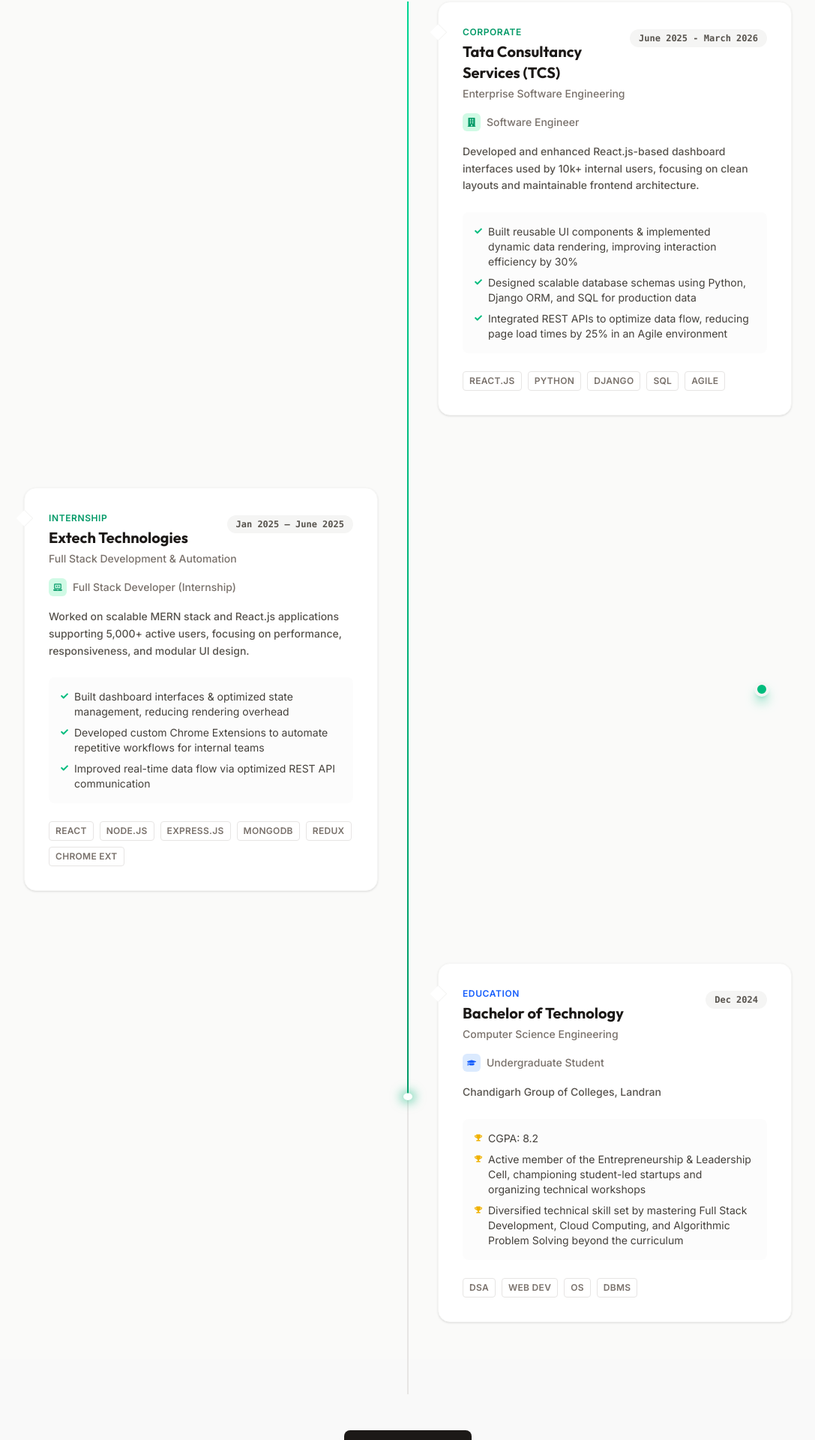
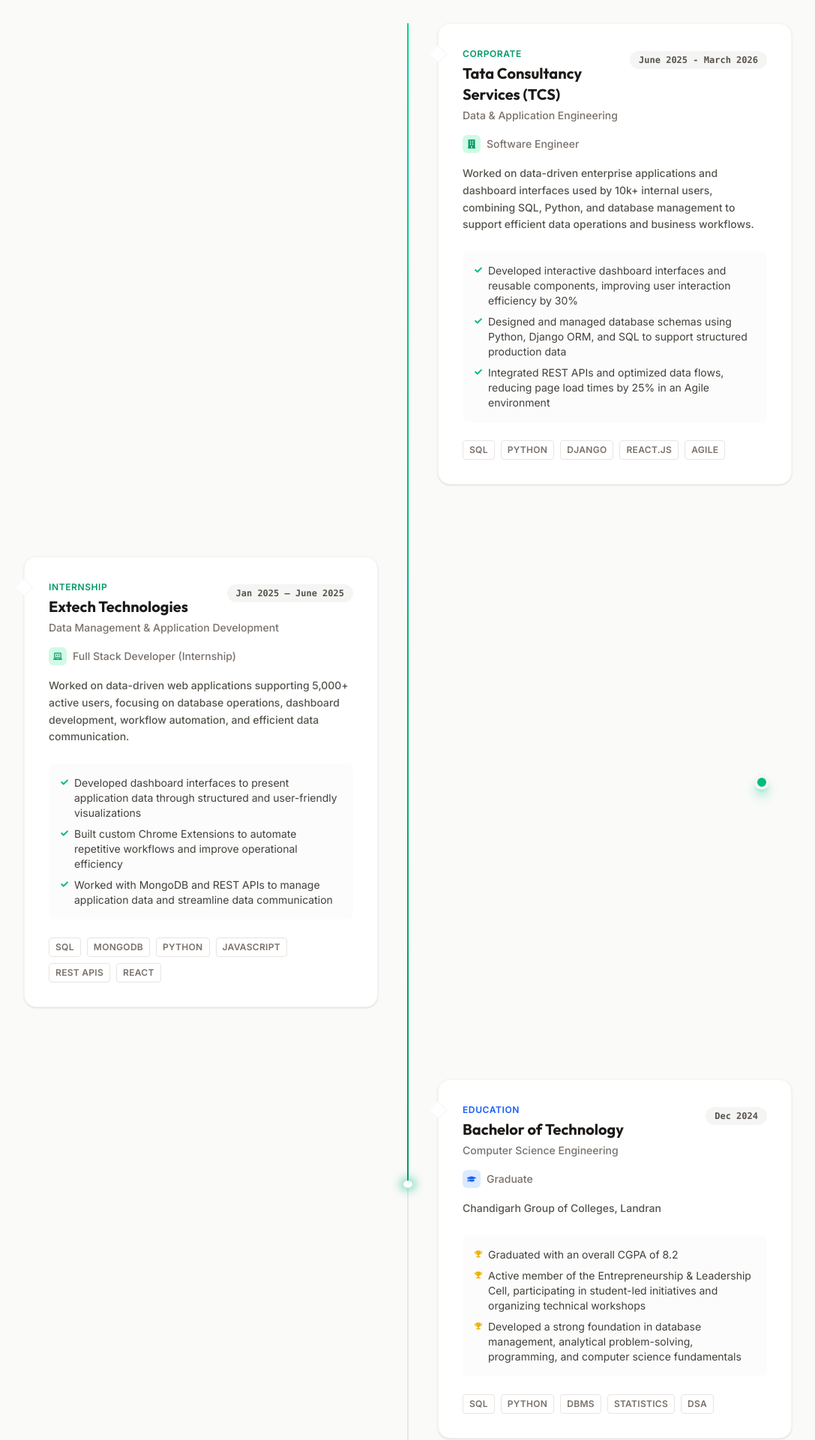
Before and after one commit to unisiremainhub-gif/portfolio, a React (Vite) app: page / in a window 1280 px wide. Shown: the part 1237-3157 px from the top of the page at 75% size, without its empty margins (96-1183 px from the left). Built offline with nearby package versions, Linux system fonts and the light colour scheme.

Commit message:
Update workExperience.jsx

```diff
--- a/src/Components/Home/workExperience.jsx
+++ b/src/Components/Home/workExperience.jsx
@@ -1,3 +1,4 @@
+
 import { m as motion, useScroll, useTransform, useSpring } from 'framer-motion';
 import { useRef } from 'react';
 import { FaBuilding, FaCheck, FaArrowRight, FaLaptopCode, FaTrophy, FaGraduationCap } from 'react-icons/fa';
@@ -6,50 +7,50 @@ const experiences = [
   {
     id: 1,
     title: "Tata Consultancy Services (TCS)",
-    subtitle: "Enterprise Software Engineering",
+    subtitle: "Data & Application Engineering",
     role: "Software Engineer",
     period: "June 2025 - March 2026",
     type: "Corporate",
     icon: FaBuilding,
-    description: "Developed and enhanced React.js-based dashboard interfaces used by 10k+ internal users, focusing on clean layouts and maintainable frontend architecture.",
+    description: "Worked on data-driven enterprise applications and dashboard interfaces used by 10k+ internal users, combining SQL, Python, and database management to support efficient data operations and business workflows.",
     achievements: [
-      "Built reusable UI components & implemented dynamic data rendering, improving interaction efficiency by 30%",
-      "Designed scalable database schemas using Python, Django ORM, and SQL for production data",
-      "Integrated REST APIs to optimize data flow, reducing page load times by 25% in an Agile environment"
+      "Developed interactive dashboard interfaces and reusable components, improving user interaction efficiency by 30%",
+      "Designed and managed database schemas using Python, Django ORM, and SQL to support structured production data",
+      "Integrated REST APIs and optimized data flows, reducing page load times by 25% in an Agile environment"
     ],
-    tech: ["React.js", "Python", "Django", "SQL", "Agile"]
+    tech: ["SQL", "Python", "Django", "React.js", "Agile"]
   },
   {
     id: 2,
     title: "Extech Technologies",
-    subtitle: "Full Stack Development & Automation",
+    subtitle: "Data Management & Application Development",
     role: "Full Stack Developer (Internship)",
     period: "Jan 2025 – June 2025",
     type: "Internship",
     icon: FaLaptopCode,
-    description: "Worked on scalable MERN stack and React.js applications supporting 5,000+ active users, focusing on performance, responsiveness, and modular UI design.",
+    description: "Worked on data-driven web applications supporting 5,000+ active users, focusing on database operations, dashboard development, workflow automation, and efficient data communication.",
     achievements: [
-      "Built dashboard interfaces & optimized state management, reducing rendering overhead",
-      "Developed custom Chrome Extensions to automate repetitive workflows for internal teams",
-      "Improved real-time data flow via optimized REST API communication"
+      "Developed dashboard interfaces to present application data through structured and user-friendly visualizations",
+      "Built custom Chrome Extensions to automate repetitive workflows and improve operational efficiency",
+      "Worked with MongoDB and REST APIs to manage application data and streamline data communication"
     ],
-    tech: ["React", "Node.js", "Express.js", "MongoDB", "Redux", "Chrome Ext"]
+    tech: ["SQL", "MongoDB", "Python", "JavaScript", "REST APIs", "React"]
   },
   {
     id: 3,
     title: "Bachelor of Technology",
     subtitle: "Computer Science Engineering",
-    role: "Undergraduate Student",
+    role: "Graduate",
     period: "Dec 2024",
     type: "Education",
     icon: FaGraduationCap,
     description: "Chandigarh Group of Colleges, Landran",
     achievements: [
-        "CGPA: 8.2",
-        "Active member of the Entrepreneurship & Leadership Cell, championing student-led startups and organizing technical workshops",
-        "Diversified technical skill set by mastering Full Stack Development, Cloud Computing, and Algorithmic Problem Solving beyond the curriculum"
+        "Graduated with an overall CGPA of 8.2",
+        "Active member of the Entrepreneurship & Leadership Cell, participating in student-led initiatives and organizing technical workshops",
+        "Developed a strong foundation in database management, analytical problem-solving, programming, and computer science fundamentals"
     ],
-    tech: ["DSA", "Web Dev", "OS", "DBMS"]
+    tech: ["SQL", "Python", "DBMS", "Statistics", "DSA"]
   },
 
 ];
@@ -167,7 +168,7 @@ export default function Experience() {
              Professional <span className="text-emerald-600">Journey</span>
            </motion.h2>
            <p className="text-lg text-stone-600 leading-relaxed max-w-xl mx-auto">
-             Tracing the path from foundational learning to complex full-stack engineering and hackathon victories.
+             From enterprise technology experience to analytical problem-solving, building a strong foundation in data, business intelligence, and innovation.
            </p>
         </div>
 
@@ -200,7 +201,7 @@ export default function Experience() {
             className="text-center mt-12"
         >
             <a href="https://drive.google.com/file/d/1PJvF2rhu39w8cEvSFpi0iX_K2t1CTWVN/view?usp=sharing" target="_blank" className="inline-flex items-center gap-2 group px-6 py-3 bg-stone-900 text-white rounded-lg font-bold hover:bg-stone-800 transition-all shadow-lg hover:shadow-emerald-500/20 neon-border-card">
-                <span>Resume / CV</span>
+                <span>Download Data Analyst Resume</span>
                 <FaArrowRight className="group-hover:translate-x-1 transition-transform" size={14} />
             </a>
         </motion.div>
```
